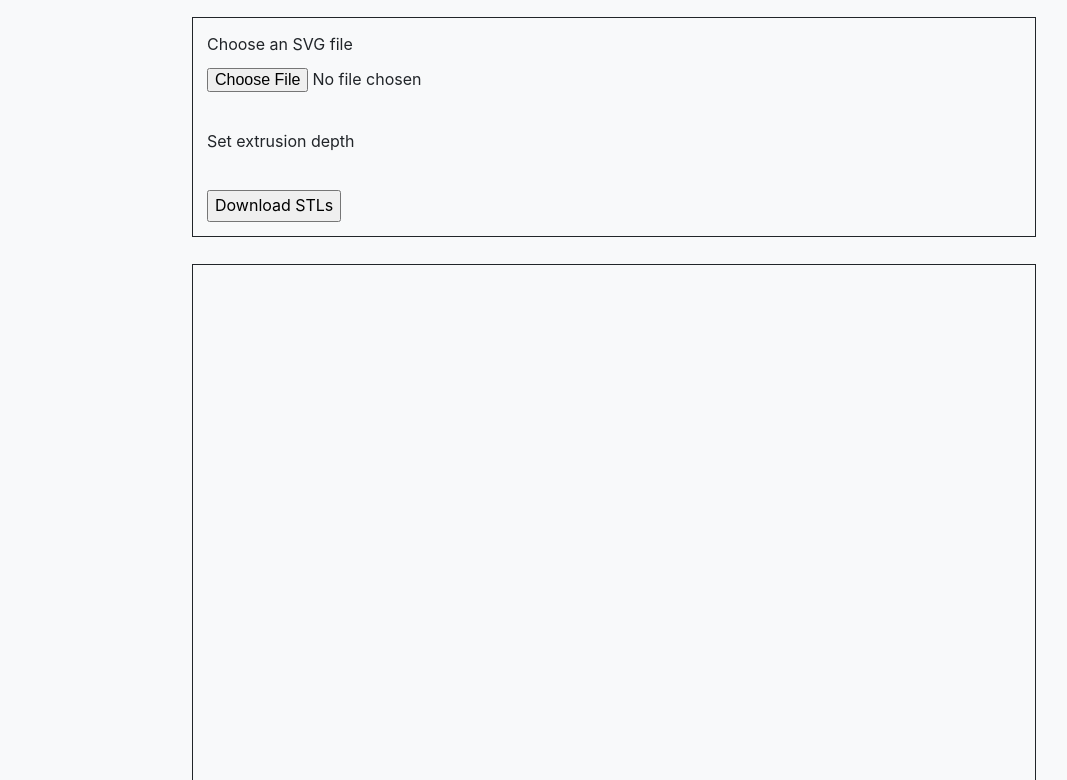
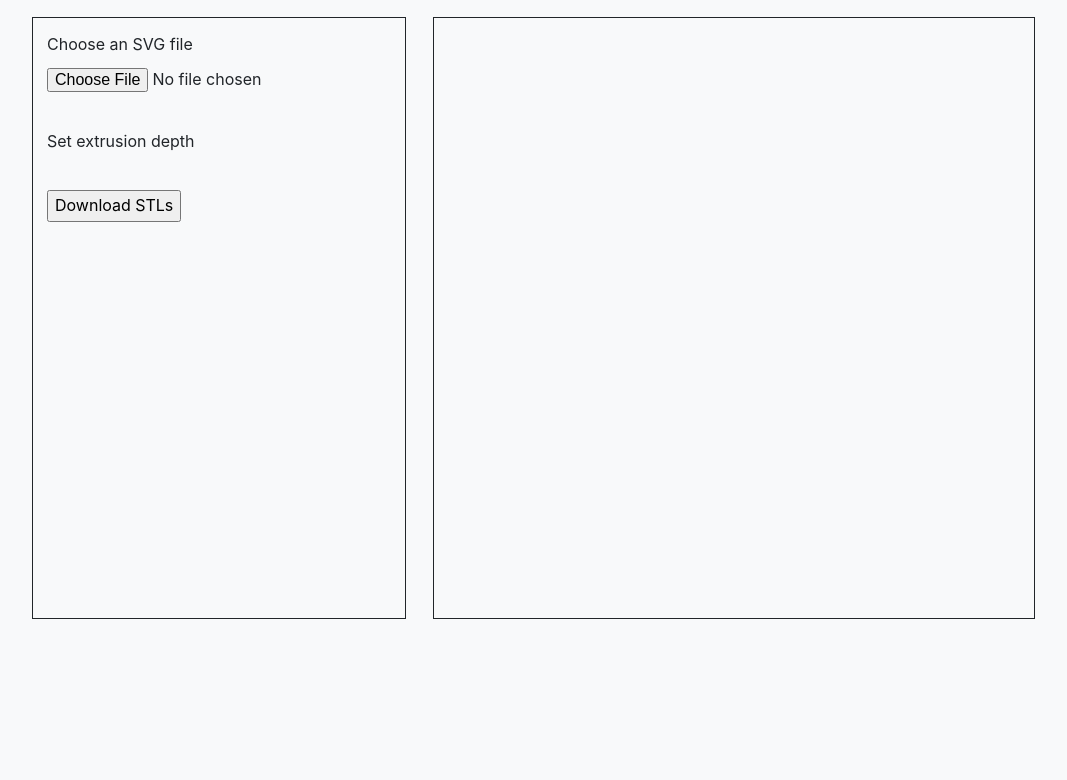
Before and after one commit to erkannt/svg2solid, a website built with Parcel: page src/index.html in a window 1280 px wide. Shown: the part 151-931 px from the top of the page, without its empty margins (26-1093 px from the left). Built offline with nearby package versions, Linux system fonts and the light colour scheme.

Commit message:
Improve layout on wide screens

```diff
--- a/sass/_form.scss
+++ b/sass/_form.scss
@@ -1,7 +1,5 @@
 fieldset {
-  border: 1px solid var(--black);
   padding: var(--space-xs);
-  margin-bottom: var(--space-m);
 
   ul {
     list-style: none;
--- a/sass/_layout.scss
+++ b/sass/_layout.scss
@@ -1,7 +1,7 @@
 body {
   padding: var(--space-2xl) var(--space-s);
   margin: 0 auto;
-  max-width: 55rem;
+  max-width: 1200px;
   min-height: 100vh;
   display: flex;
   flex-direction: column;
@@ -11,14 +11,24 @@ body {
   }
 }
 
+.application {
+  display: flex;
+  flex-wrap: wrap;
+  gap: var(--space-m);
+}
+
+.application__inputs {
+  border: 1px solid var(--black);
+}
+
+.application__rendering {
+  border: 1px solid var(--black);
+  min-width: 600px;
+  min-height: 600px;
+}
+
 footer {
   border-top: 3px solid var(--red);
   padding-top: var(--space-xl);
   margin-top: var(--space-3xl);
 }
-
-#sceneContainer {
-  border: 1px solid var(--black);
-  height: 600px;
-  width: 100%;
-}
--- a/src/index.html
+++ b/src/index.html
@@ -16,8 +16,8 @@
   <body>
     <main>
       <h1>SVG ➠ multicolour print</h1>
-
-      <fieldset>
+      <div class="application">
+        <fieldset class="application__inputs">
           <label for="svgFile">Choose an SVG file</label>
           <input type="file" id="svgFile" name="" accept=".svg" />
 
@@ -27,7 +27,8 @@
           <button id="download">Download STLs</button>
         </fieldset>
 
-      <div id="sceneContainer"></div>
+        <div id="sceneContainer" class="application__rendering"></div>
+      </div>
     </main>
 
     <footer>
```
Lines whose indentation alone changed are shown as unchanged.
